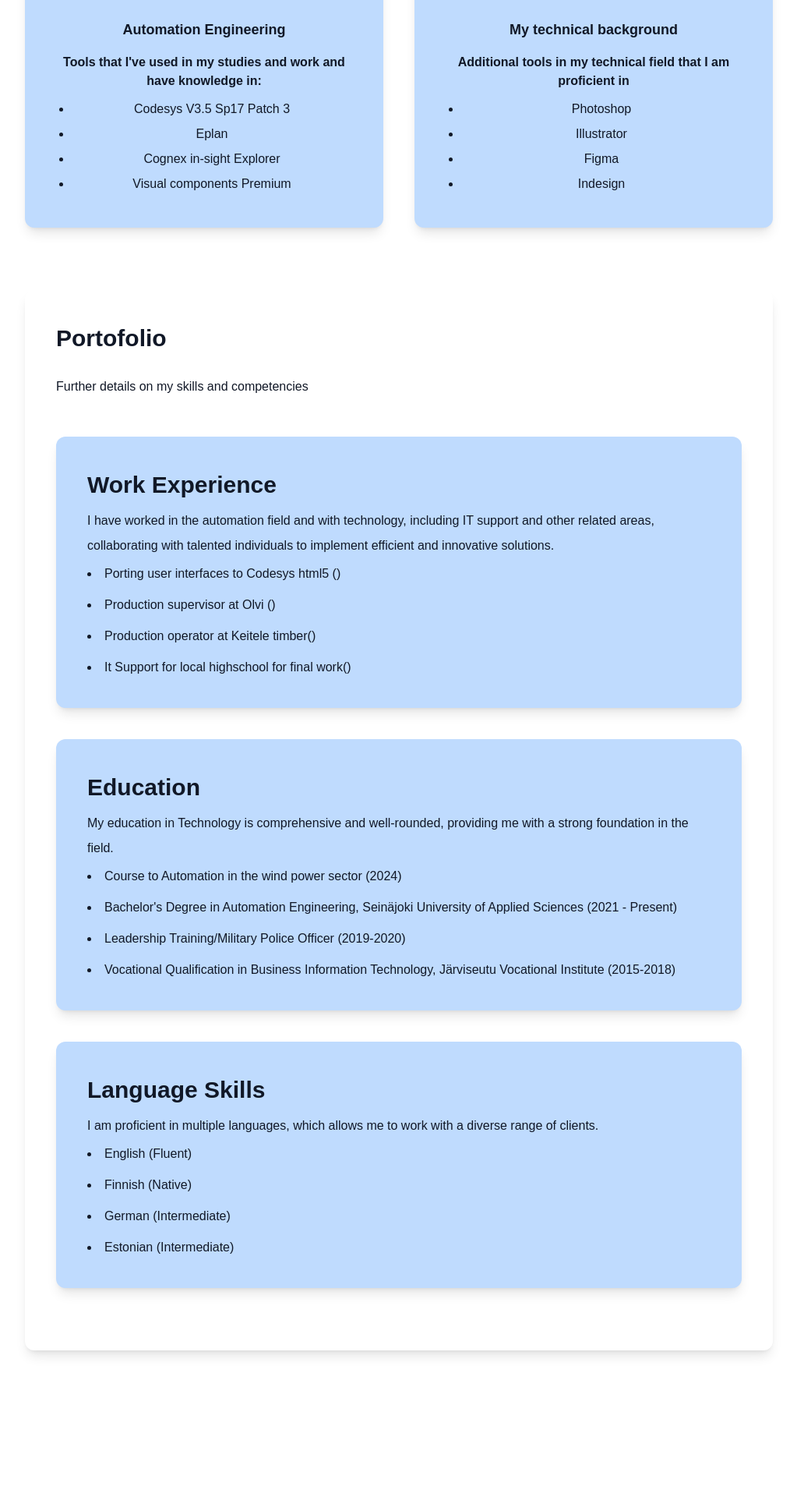
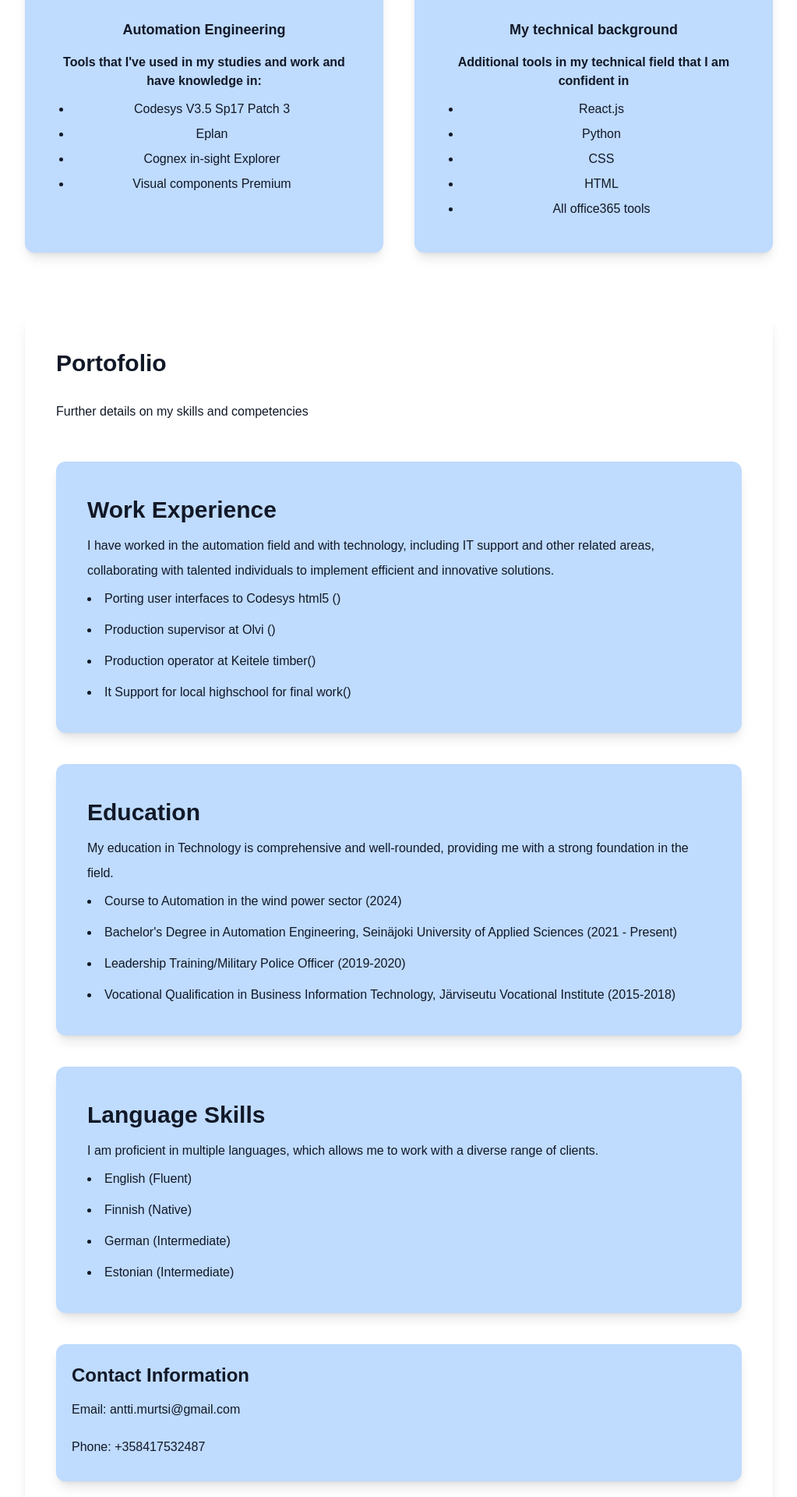
Before and after one commit to Murtsi/React_resume_website, a Next.js app: page / in a window 1280 px wide. Shown: the part 1560-3480 px from the top of the page at 78% size, without its empty margins (128-1151 px from the left). Before the commit the page ends 3332 px from the top, so only its background shows below. Built offline with nearby package versions, Linux system fonts and the light colour scheme.

Commit message:
Update index.js

```diff
--- a/pages/index.js
+++ b/pages/index.js
@@ -8,7 +8,8 @@ import {
   AiFillMail,
 } from "react-icons/ai";
 import { BsFillMoonStarsFill } from "react-icons/bs";
-import { useState } from "react";
+import { useState, useEffect } from "react";
+import { useInView } from 'react-intersection-observer';
 import code from "../public/code.png";
 import design from "../public/automation.png";
 import consulting from "../public/consulting.png";
@@ -19,26 +20,31 @@ import web3 from "../public/web3.png";
 import web4 from "../public/web4.png";
 import web5 from "../public/web5.png";
 import web6 from "../public/web6.png";
-import { useInView } from 'react-intersection-observer';
 
 export default function Home() {
   const [darkMode, setDarkMode] = useState(false);
+  const [isPageLoaded, setIsPageLoaded] = useState(false);
 
   const { ref: workRef, inView: workInView } = useInView();
   const { ref: educationRef, inView: educationInView } = useInView();
   const { ref: languageRef, inView: languageInView } = useInView();
   const { ref: offerRef, inView: offerInView } = useInView();
   const { ref: portfolioRef, inView: portfolioInView } = useInView();
+  const { ref: landingRef, inView: landingInView } = useInView({ triggerOnce: true });
+
+  useEffect(() => {
+    setIsPageLoaded(true);
+  }, []);
 
   return (
-    <div className={darkMode ? "dark" : ""}>
+    <div className={`${darkMode ? "dark" : ""} ${isPageLoaded ? "fade-in" : ""}`}>
       <Head>
         <title>Antti Murtokangas</title>
         <meta name="description" content="Generated by create next app" />
         <link rel="icon" href="/favicon.ico" />
       </Head>
       <main className=" bg-white px-10 dark:bg-gray-900 md:px-20 lg:px-40">
-        <section className="min-h-screen">
+        <section ref={landingRef} className={`min-h-screen transition-opacity duration-1000 ${landingInView ? 'opacity-100' : 'opacity-0'}`}>
           <nav className="py-10 mb-12 flex justify-between dark:text-white">
             <h1 className="font-burtons text-xl">My Portfolio</h1>
             <ul className="flex items-center">
@@ -98,13 +104,13 @@ export default function Home() {
             </p>
           </div>
           <div className="lg:flex gap-10">
-            <div className="text-center shadow-lg p-10 rounded-xl my-10 bg-light-blue-500 dark:bg-gray-700 flex-1">
+            <div className={`text-center shadow-lg p-10 rounded-xl my-10 bg-light-blue-500 dark:bg-gray-700 flex-1 transition-opacity duration-2000 ${offerInView ? 'opacity-100' : 'opacity-0'}`}>
               <Image src={design} width={100} height={100} />
               <h3 className="text-lg font-bold pt-8 pb-2 text-gray-900 dark:text-gray-100">
                 Automation Engineering
               </h3>
               <p className="py-2 text-gray-900 dark:text-gray-100 font-semibold">
-                Tools that I've used in my studies and work and have knowledge in:
+              Tools that I&apos;ve used in my studies and work and have knowledge in:
               </p>
               <ul className="list-disc pl-5 text-gray-900 dark:text-gray-100">
                 <li className="py-1">Codesys V3.5 Sp17 Patch 3</li>
@@ -113,19 +119,20 @@ export default function Home() {
                 <li className="py-1">Visual components Premium</li>
               </ul>
             </div>
-            <div className="text-center shadow-lg p-10 rounded-xl my-10 bg-light-blue-500 dark:bg-gray-700 flex-1">
+            <div className={`text-center shadow-lg p-10 rounded-xl my-10 bg-light-blue-500 dark:bg-gray-700 flex-1 transition-opacity duration-2000 ${offerInView ? 'opacity-100' : 'opacity-0'}`}>
               <Image src={code} width={100} height={100} />
               <h3 className="text-lg font-bold pt-8 pb-2 text-gray-900 dark:text-gray-100">
                 My technical background
               </h3>
               <p className="py-2 text-gray-900 dark:text-gray-100 font-semibold">
-                Additional tools in my technical field that I am proficient in
+                Additional tools in my technical field that I am confident in
               </p>
               <ul className="list-disc pl-5 text-gray-900 dark:text-gray-100">
-                <li className="py-1">Photoshop</li>
-                <li className="py-1">Illustrator</li>
-                <li className="py-1">Figma</li>
-                <li className="py-1">Indesign</li>
+                <li className="py-1">React.js</li>
+                <li className="py-1">Python</li>
+                <li className="py-1">CSS</li>
+                <li className="py-1">HTML</li>
+                <li className="py-1">All office365 tools</li>
               </ul>
             </div>
           </div>
@@ -165,7 +172,7 @@ export default function Home() {
                   </p>
                   <ul className="list-disc list-inside text-gray-900 dark:text-gray-100 space-y-4">
                     <li>Course to Automation in the wind power sector (2024)</li>
-                    <li>Bachelor's Degree in Automation Engineering, Seinäjoki University of Applied Sciences (2021 - Present)</li>
+                    <li>Bachelor&apos;s Degree in Automation Engineering, Seinäjoki University of Applied Sciences (2021 - Present)</li>
                     <li>Leadership Training/Military Police Officer  (2019-2020)</li>
                     <li>Vocational Qualification in Business Information Technology, Järviseutu Vocational Institute (2015-2018)</li>
                   </ul>
@@ -185,6 +192,15 @@ export default function Home() {
                     <li>Estonian (Intermediate)</li>
                   </ul>
                 </div>
+                <div className="mt-10 bg-light-blue-500 shadow-lg rounded-xl p-5 dark:bg-gray-700">
+                  <h4 className="text-2xl py-1 text-gray-900 dark:text-gray-100 font-bold">Contact Information</h4>
+                  <p className="text-md py-2 leading-8 text-gray-900 dark:text-gray-100">
+                    Email: antti.murtsi@gmail.com
+                  </p>
+                  <p className="text-md py-2 leading-8 text-gray-900 dark:text-gray-100">
+                    Phone: +358417532487
+                  </p>
+                </div>
               </section>
             </div>
           </div>
```
